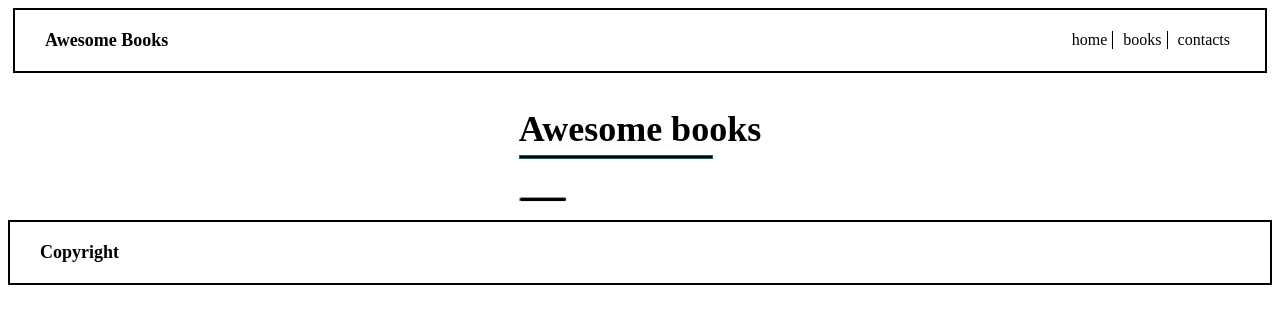
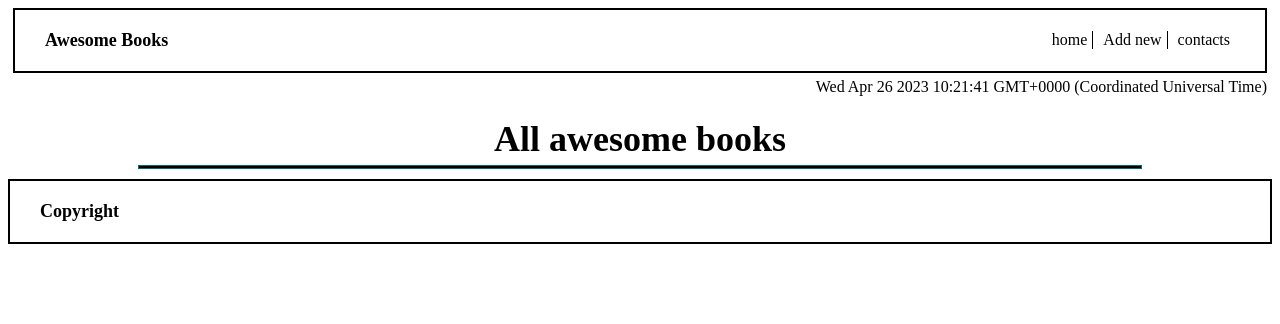
Before and after one commit to BenM4k/AwesomeBooksProject, a website: page Index.html in a window 1280 px wide. Drawn offline with Linux system fonts and the light colour scheme.

Commit message:
styling and positioning fix

```diff
--- a/Index.html
+++ b/Index.html
@@ -15,24 +15,22 @@
       <h2>Awesome Books</h2>
       <ul>
         <li class="nav-home">home</li>
-            <li class="nav-books">books</li>
+        <li class="nav-books">Add new</li>
         <li class="nav-contact">contacts</li>
       </ul>
     </nav>
+    <p id="time" class="time"></p>
   </header>
+  <section id="time" class="time"></section>
 
-  <main class="minDiv">
+  <main class="mainDiv">
     <section class="home">
-      <h1 class="title">Awesome books</h1>
+      <h1 class="title">All awesome books</h1>
       <div class="tableContainer">
         <table id="bookList">
           <tbody class="bodyh1">
           </tbody>
         </table>
-      </div>
-
-      <div class="hrDiv">
-        <hr>
       </div>
     </section>
 
--- a/script.js
+++ b/script.js
@@ -104,3 +104,7 @@ navContact.addEventListener('click', ()=> {
     bookSection.style.display = 'none';
     contactSection.style.display = 'flex';
 })
+let parent = document.getElementsByTagName('header');
+let timeSlot = document.getElementById('time');
+timeSlot.innerHTML = Date();
+parent.appendChield('timeSlot');
--- a/style.css
+++ b/style.css
@@ -1,6 +1,7 @@
 * {
   box-sizing: border-box;
 }
+
 
 header {
   height: 70px;
@@ -40,14 +41,27 @@ header nav ul li:last-child {
   border-right: none;
 }
 
+.time {
+  display: flex;
+  justify-content: end;
+  margin: 5px;
+
+}
+
 .home {
   display: flex;
   flex-direction: column;
+  align-items: center;
+  justify-content: center;
+  width: 100%;
 }
 
 .books {
+  width: 100%;
   display: none;
   flex-direction: column;
+  align-items: center;
+  justify-content: center;
 }
 
 .contacts {
@@ -71,14 +85,17 @@ header nav ul li:last-child {
   font-size: 36px;
 }
 
-.minDiv {
+.mainDiv {
+  height: 60%;
   display: flex;
   flex-direction: column;
   justify-content: center;
   align-items: center;
+  margin: 5px;
+  /* border: 2px solid green; */
 }
 
-.minDiv h1 {
+.mainDiv h1 {
   margin-bottom: 5px;
 }
 
@@ -93,7 +110,7 @@ header nav ul li:last-child {
   border-radius: 30px;
 }
 
-.minDiv h2 {
+.mainDiv h2 {
   margin-bottom: 5px;
 }
 
@@ -126,18 +143,21 @@ header nav ul li:last-child {
 }
 
 #addNewForm {
-  /* display: flex; */
-
-  /* flex-direction: column; */
-
-  /* align-items: end; */
   margin: 0;
-  height: 30px;
+  height: 100%;
+  width: 30%;
+  display: flex;
+  flex-direction: column;
+  justify-content: flex-end;
+  align-items: flex-end;
+  /* border: 2px solid red; */
 }
 
 #addNewForm input {
   border: 2px solid black;
   margin: 5px 0;
+  width: 100%;
+  padding: 3px;
 }
 
 #addNewForm button {
```
Lines whose indentation alone changed are shown as unchanged.
